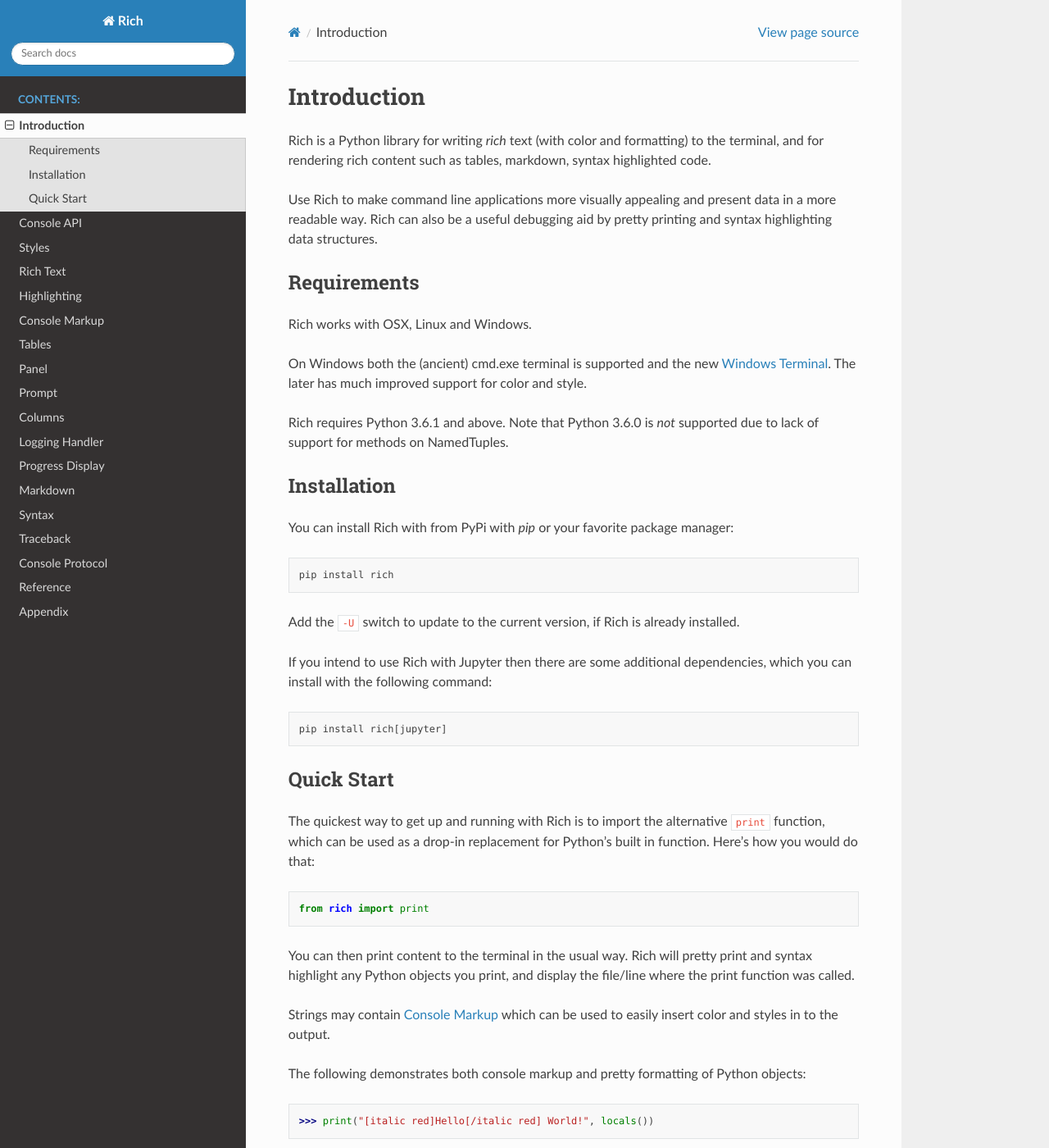
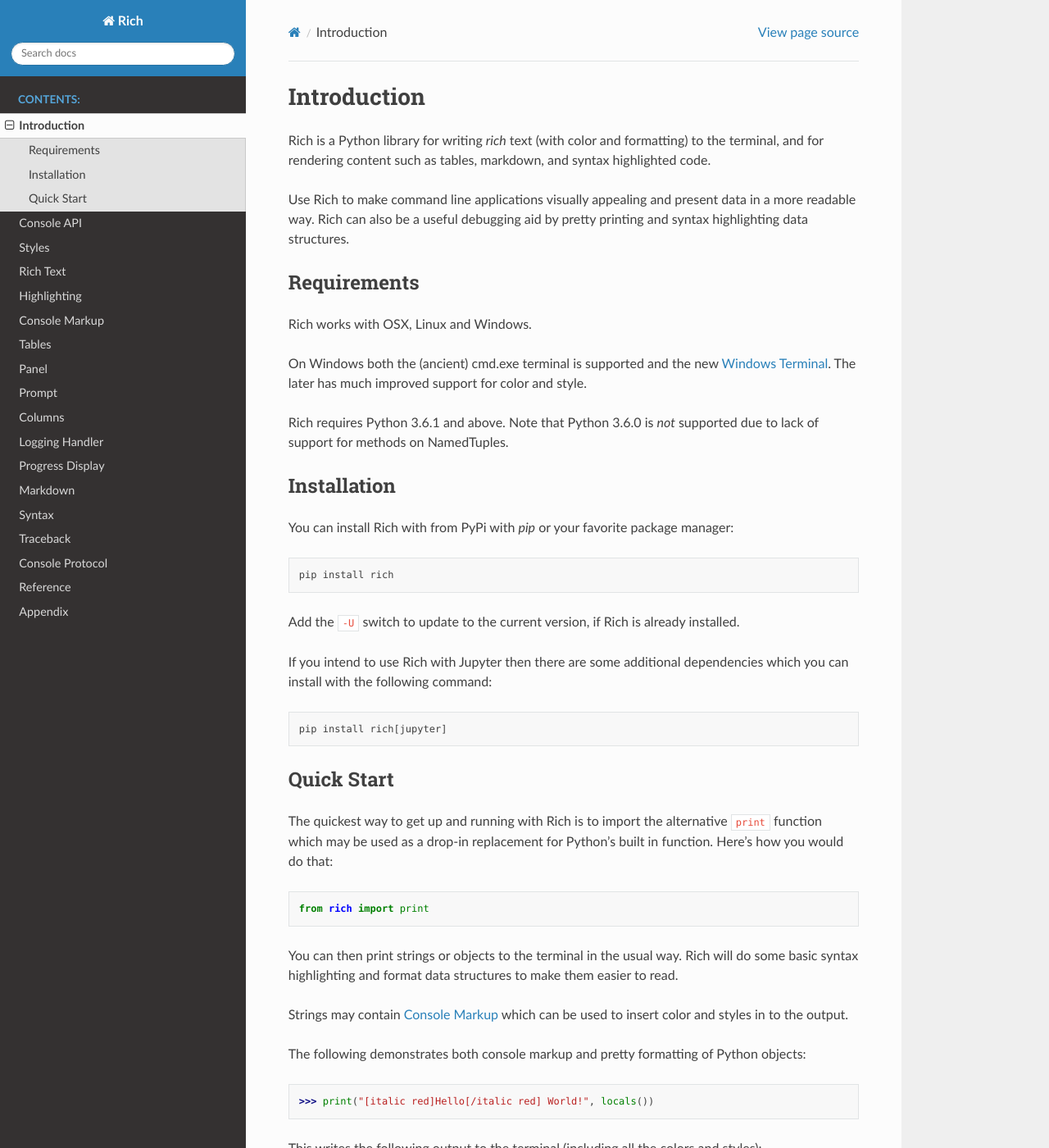
Before and after one commit to Textualize/rich, a Sphinx documentation site: the page built from docs/source/introduction.rst, in a window 1280 px wide and 1400 px high. Shown: the whole window at 82% size. Built offline with Sphinx 7.4.7 and the Read the Docs theme 2.0.0, drawn with Linux system fonts in a browser that asks for light colours.

Commit message:
intro doc

```diff
--- a/docs/source/introduction.rst
+++ b/docs/source/introduction.rst
@@ -1,9 +1,9 @@
 Introduction
 ============
 
-Rich is a Python library for writing *rich* text (with color and formatting) to the terminal, and for rendering rich content such as tables, markdown, syntax highlighted code.
+Rich is a Python library for writing *rich* text (with color and formatting) to the terminal, and for rendering content such as tables, markdown, and syntax highlighted code.
 
-Use Rich to make command line applications more visually appealing and present data in a more readable way. Rich can also be a useful debugging aid by pretty printing and syntax highlighting data structures.
+Use Rich to make command line applications visually appealing and present data in a more readable way. Rich can also be a useful debugging aid by pretty printing and syntax highlighting data structures.
 
 Requirements
 ------------
@@ -23,7 +23,7 @@
 
 Add the ``-U`` switch to update to the current version, if Rich is already installed.
 
-If you intend to use Rich with Jupyter then there are some additional dependencies, which you can install with the following command::
+If you intend to use Rich with Jupyter then there are some additional dependencies which you can install with the following command::
 
     pip install rich[jupyter]
 
@@ -31,13 +31,13 @@
 Quick Start
 -----------
 
-The quickest way to get up and running with Rich is to import the alternative ``print`` function, which can be used as a drop-in replacement for Python's built in function. Here's how you would do that::
+The quickest way to get up and running with Rich is to import the alternative ``print`` function which may be used as a drop-in replacement for Python's built in function. Here's how you would do that::
 
     from rich import print
 
-You can then print content to the terminal in the usual way. Rich will pretty print and syntax highlight any Python objects you print, and display the file/line where the print function was called.
+You can then print strings or objects to the terminal in the usual way. Rich will do some basic syntax highlighting and format data structures to make them easier to read.
 
-Strings may contain :ref:`console_markup` which can be used to easily insert color and styles in to the output.
+Strings may contain :ref:`console_markup` which can be used to insert color and styles in to the output.
 
 The following demonstrates both console markup and pretty formatting of Python objects::
 
@@ -47,7 +47,7 @@
 
 .. raw:: html
 
-    <pre style="font-family:Menlo,'DejaVu Sans Mono',consolas,'Courier New',monospace"><span style="color: #800000; font-style: italic">Hello</span> World!                                                 <span style="color: #7f7f7f">&lt;stdin&gt;:1</span>
+    <pre style="font-family:Menlo,'DejaVu Sans Mono',consolas,'Courier New',monospace"><span style="color: #800000; font-style: italic">Hello</span> World!
     <span style="font-weight: bold">{</span>
         <span style="color: #008000">'__annotations__'</span>: <span style="font-weight: bold">{}</span>,
         <span style="color: #008000">'__builtins__'</span>: <span style="font-weight: bold"><</span><span style="color: #ff00ff">module</span><span style="color: #000000"> </span><span style="color: #008000">'builtins'</span><span style="color: #000000"> </span><span style="color: #000000; font-weight: bold">(</span><span style="color: #000000">built-in</span><span style="color: #000000; font-weight: bold">)</span><span style="font-weight: bold">></span>,
```
